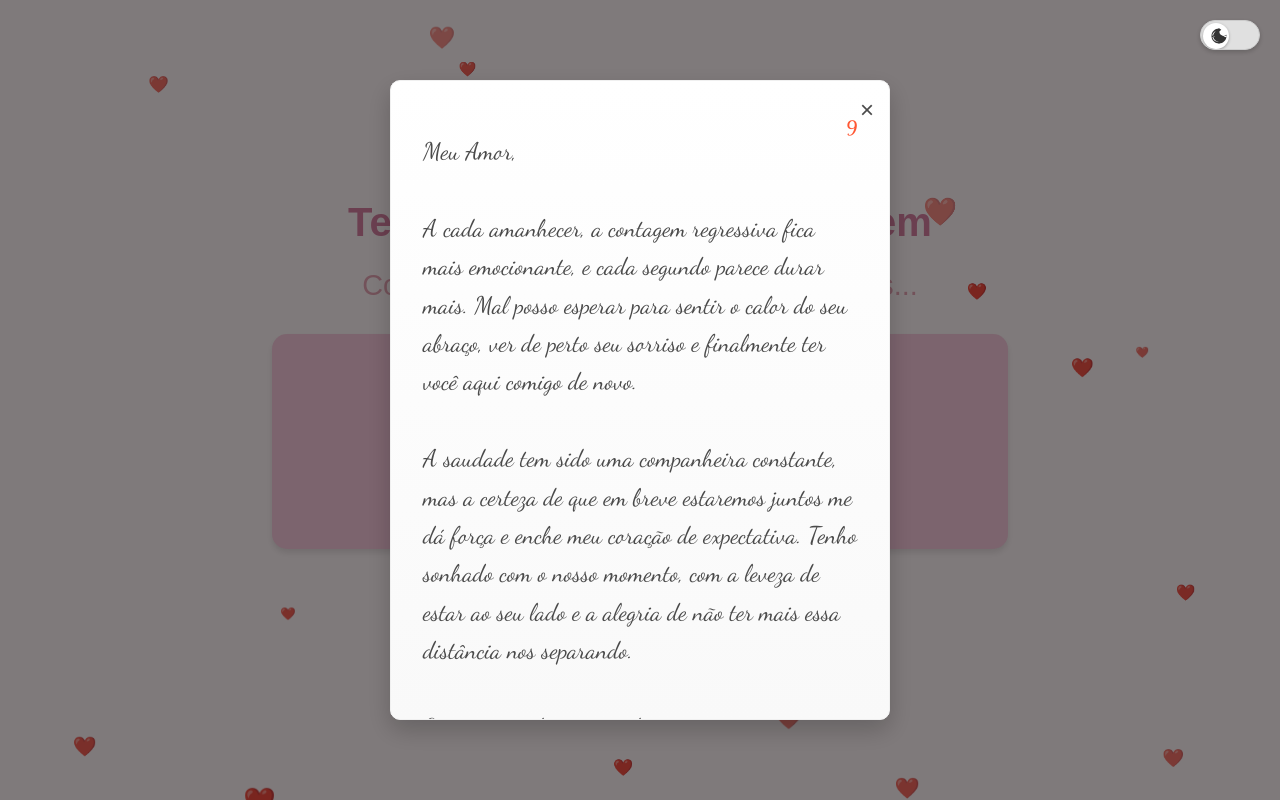
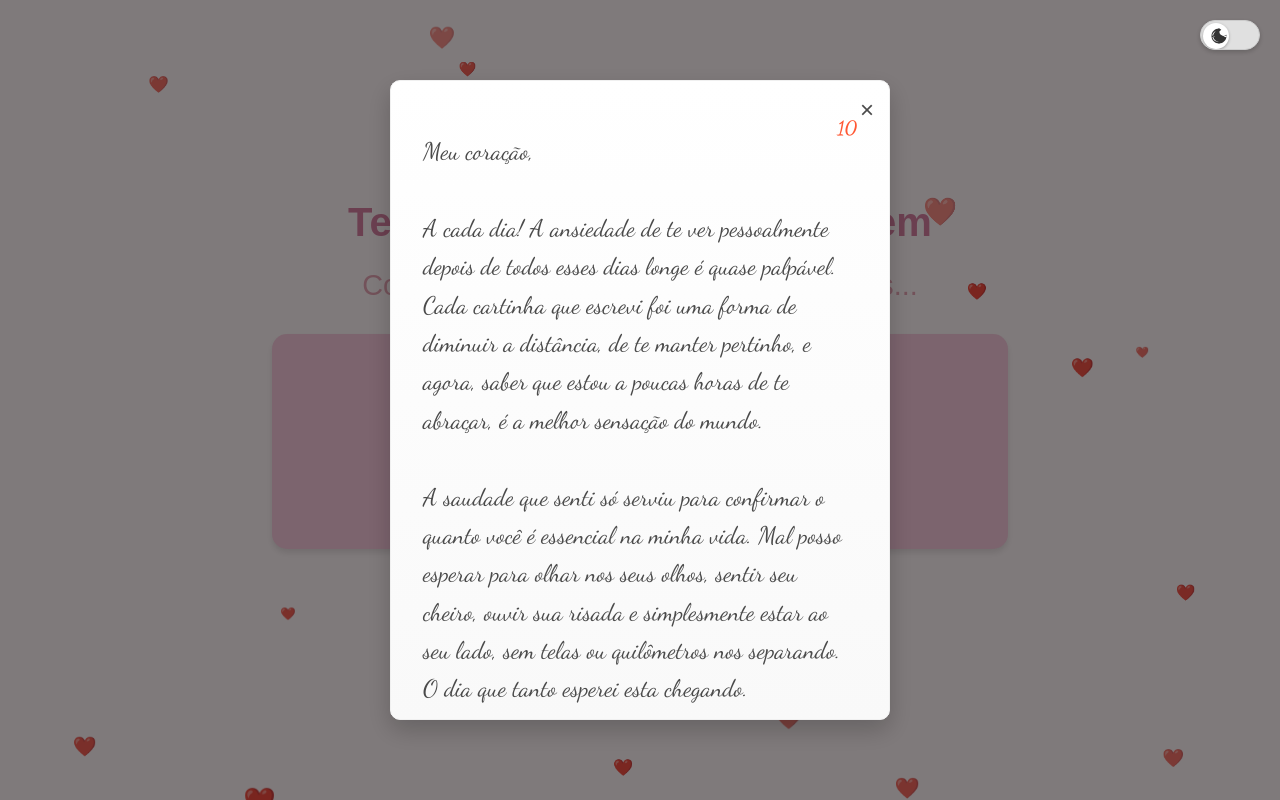
Before and after one commit to elshura/contagem_regressiva, a plain HTML site: page index.html in a window 1280 px wide. Both pictures are taken after a click on the button "Abrir Cartinha". Drawn offline with Linux system fonts and the light colour scheme.

Commit message:
Update index.html

```diff
--- a/index.html
+++ b/index.html
@@ -644,6 +644,27 @@
             <div class="cartinha-conteudo">
 
                 <div class="cartinha-section">
+                    <span class="cartinha-section-number"> 10 </span>
+                    Meu coração,
+                    <br><br>
+                    A cada dia! A ansiedade de te ver pessoalmente depois de todos esses dias longe é quase palpável. Cada cartinha que escrevi foi uma forma de diminuir a distância, de te manter pertinho, e agora, saber que estou a poucas horas de te abraçar, é a melhor sensação do mundo.
+                    <br><br>
+                    A saudade que senti só serviu para confirmar o quanto você é essencial na minha vida. Mal posso esperar para olhar nos seus olhos, sentir seu cheiro, ouvir sua risada e simplesmente estar ao seu lado, sem telas ou quilômetros nos separando. O dia que tanto esperei esta chegando.
+                    <br><br>
+                    Meu coração está cheio de alegria e do desejo de te encher de toooodo o carinho que guardei.
+                    <br><br>
+                    Com todo meu amor e mais ansiedade que ontem,
+                    <br><br>
+                    Seu MôBem ❤️
+                </div>
+
+                <div class="golden-divider">
+                    <div class="golden-divider-center"></div>
+                    <div class="golden-divider-center-left"></div>
+                    <div class="golden-divider-center-right"></div>
+                </div>
+
+                <div class="cartinha-section">
                     <span class="cartinha-section-number"> 9 </span>
                     Meu Amor,
                     <br><br>
```
